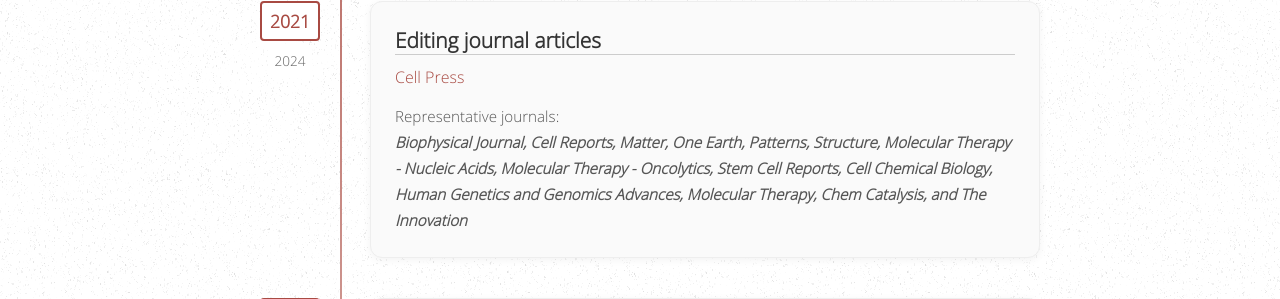
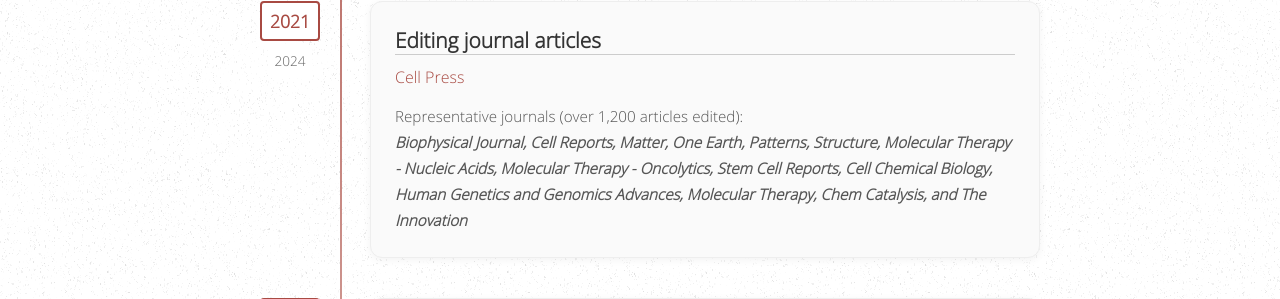
Before and after one commit to pianosuki/goatmountainview.com, a Flask app: page /portfolio in a window 1280 px wide. Shown: the part 1262-1561 px from the top of the page. Run offline with Flask 3, Linux system fonts and the light colour scheme; data that the repository does not hold is empty; parts of the project's set-up code (start-up, migrations or seed data) failed here and were passed over.

Commit message:
added article count

```diff
--- a/app/templates/portfolio.html
+++ b/app/templates/portfolio.html
@@ -81,7 +81,7 @@
                     <div class="timeline-content">
                         <h3 class="timeline-role">Editing journal articles</h3>
                         <p class="timeline-employer">Cell Press</p>
-                        <p class="timeline-description">Representative journals:</p>
+                        <p class="timeline-description">Representative journals (over 1,200 articles edited):</p>
                         <p class="timeline-description">
                             <i><b>Biophysical Journal, Cell Reports, Matter, One Earth, Patterns,
                             Structure, Molecular Therapy - Nucleic Acids, Molecular Therapy - Oncolytics, Stem Cell Reports,
```
